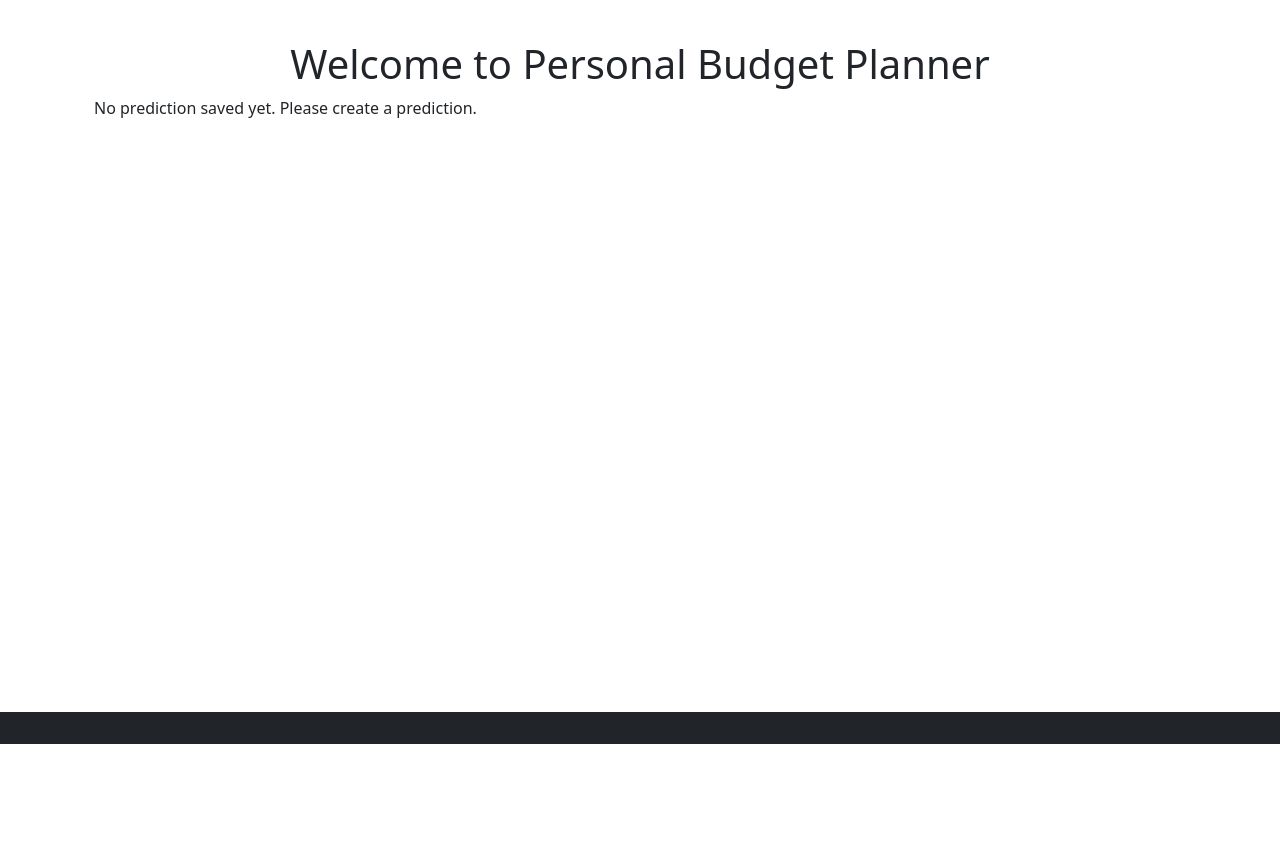
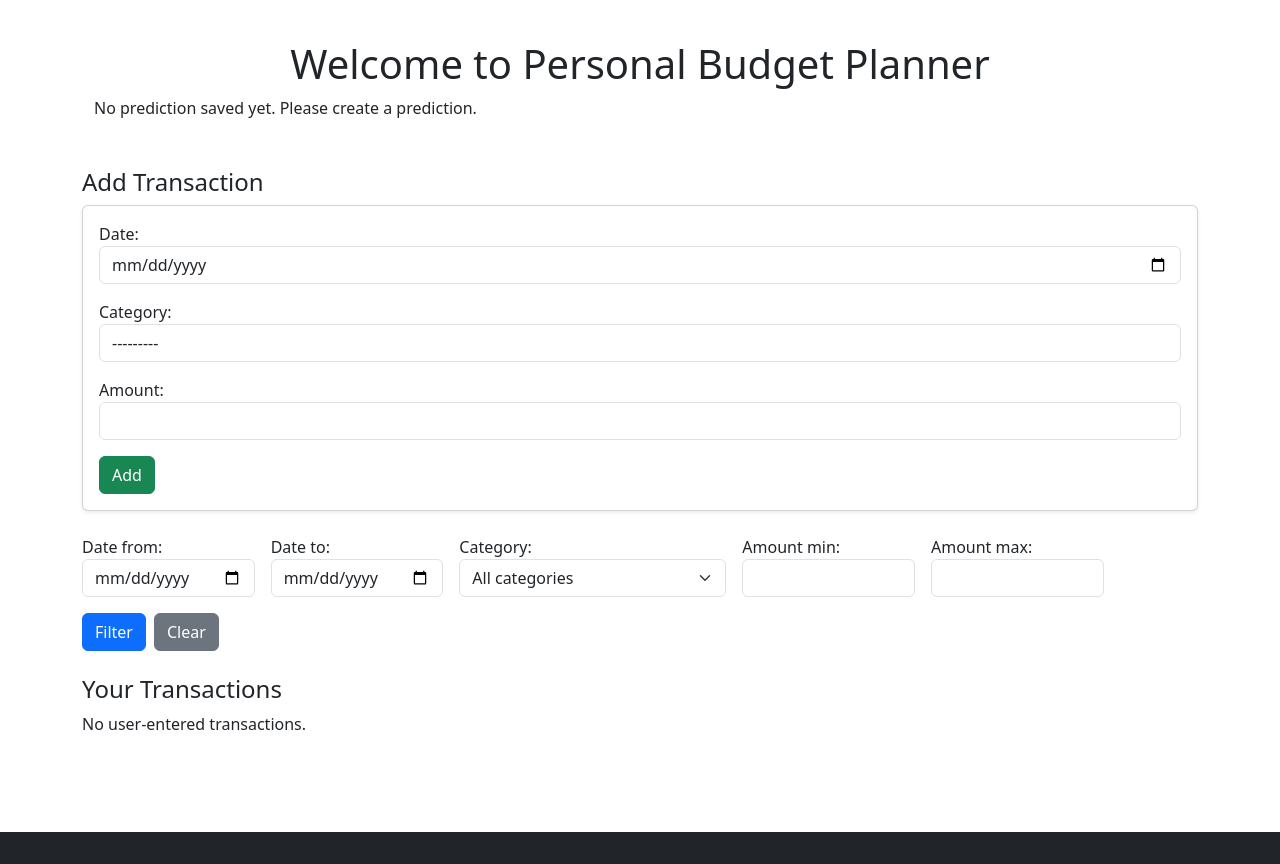
Before and after one commit to Reboot9/personal-budget-planner, a Django app: page / in a window 1280 px wide. Shown: the part 56-920 px from the top of the page. Before the commit the page ends 800 px from the top, so only its background shows below. Run offline with Django 5.2, Linux system fonts and the light colour scheme; the visitor is signed in with stand-in values (Sample User, id 1); data that the repository does not hold is empty; parts of the project's set-up code (start-up, migrations or seed data) failed here and were passed over.

Commit message:
i guess final one

```diff
--- a/predictions/forms.py
+++ b/predictions/forms.py
@@ -1,5 +1,5 @@
 from django import forms
-from .models import UserFileUpload, TransactionCategory
+from .models import UserFileUpload, TransactionCategory, Transaction
 
 
 class UserFileUploadForm(forms.ModelForm):
@@ -25,3 +25,32 @@ class PredictionForm(forms.Form):
         super().__init__(*args, **kwargs)
         if not self.data.get('category'):
             self.fields['category'].initial = [category.id for category in TransactionCategory.objects.all()]
+
+
+class TransactionForm(forms.ModelForm):
+    class Meta:
+        model = Transaction
+        fields = ['date', 'category', 'amount']
+        widgets = {
+            'date': forms.DateInput(attrs={'type': 'date'}),
+        }
+
+    def __init__(self, *args, **kwargs):
+        super().__init__(*args, **kwargs)
+        for field in self.fields.values():
+            field.required = True
+        self.initial['data_source'] = 2
+
+    def save(self, commit=True):
+        instance = super().save(commit=False)
+        instance.data_source = 2
+        if commit:
+            instance.save()
+        return instance
+
+class TransactionFilterForm(forms.Form):
+    date_from = forms.DateField(required=False, widget=forms.DateInput(attrs={'type': 'date'}))
+    date_to = forms.DateField(required=False, widget=forms.DateInput(attrs={'type': 'date'}))
+    category = forms.ModelChoiceField(queryset=TransactionCategory.objects.all(), required=False, empty_label="All categories")
+    amount_min = forms.DecimalField(required=False, decimal_places=2, max_digits=10)
+    amount_max = forms.DecimalField(required=False, decimal_places=2, max_digits=10)
--- a/predictions/models.py
+++ b/predictions/models.py
@@ -25,6 +25,7 @@ class Transaction(models.Model):
     amount = models.DecimalField(max_digits=10, decimal_places=2)
     created_at = models.DateTimeField(auto_now_add=True)
     updated_at = models.DateTimeField(auto_now=True)
+    data_source = models.IntegerField(default=1)
 
     def __str__(self):
         return f"{self.date} - {self.category.name if self.category else 'No Category'} - {self.amount}"
--- a/predictions/urls.py
+++ b/predictions/urls.py
@@ -12,4 +12,7 @@ urlpatterns = [
     path('save_prediction/', views.SavePredictionView.as_view(), name='save_prediction'),
     path('delete/<int:pk>/', views.DeletePredictionView.as_view(), name='delete_prediction'),
 
+    path('transactions/add/', views.TransactionCreateView.as_view(), name='transaction_add'),
+    path('transactions/delete/<int:pk>/', views.TransactionDeleteView.as_view(), name='transaction_delete'),
+
 ]
--- a/predictions/views.py
+++ b/predictions/views.py
@@ -5,14 +5,14 @@ import pandas as pd
 from django.contrib.auth.mixins import LoginRequiredMixin
 from django.contrib.sites import requests
 from django.core.exceptions import ValidationError, PermissionDenied
-from django.http import JsonResponse, HttpResponseRedirect, HttpResponseBadRequest
+from django.http import JsonResponse, HttpResponseRedirect, HttpResponseBadRequest, HttpResponseForbidden
 from django.shortcuts import render, redirect, get_object_or_404
 from django.urls import reverse_lazy, reverse
 from django.views import View
-from django.views.generic import FormView, ListView, DeleteView
+from django.views.generic import FormView, ListView, DeleteView, UpdateView, CreateView
 from django.views.generic import TemplateView
 
-from .forms import UserFileUploadForm, PredictionForm
+from .forms import UserFileUploadForm, PredictionForm, TransactionForm, TransactionFilterForm
 from .models import UserFileUpload, TransactionCategory, Transaction, UserPrediction, PredictionDay, PredictionCategory, PredictionAlgorithm
 from .services.budget_prediction import BudgetPredictionModel
 from predictions.tasks import train_and_predict_task
@@ -29,24 +29,25 @@ def prediction_task_status(request, task_id):
             {key: (value if value is not None else 0) for key, value in day.items()}
             for day in prediction
         ]
-        cleaned_prediction = [
-            {'Taxi': 14, 'Coffee': 16.475573, 'Learning': 16.209991, 'Market': 15.977781, 'Phone': 15.803815,
-             'Restaurant': 16.35557},
-            {'Coffee': 16.475573, 'Learning': 24, 'Market': 15.977781, 'Phone': 15.803815},
-            {'Coffee': 16.475573, 'Learning': 20, 'Phone': 15.803815, 'Restaurant': 16.35557, 'Taxi': 16.80649},
-            {'Coffee': 16.475573, 'Learning': 16.209991, 'Market': 15.977781, 'Phone': 15.803815,
-             'Restaurant': 16.35557, 'Taxi': 16.80649},
-            {'Taxi': 15.2, 'Coffee': 14.32022, 'Learning': 18.5, 'Market': 17.2, 'Phone': 15.6, 'Restaurant': 17.9,
-             'Sport': 12.3},
-            {'Taxi': 13.8, 'Coffee': 15.5, 'Learning': 17.0, 'Market': 16.8, 'Phone': 16.2, 'Restaurant': 14.5,
-             'Sport': 14.0},
-            {'Taxi': 16.0, 'Coffee': 15.2, 'Learning': 19.0, 'Market': 17.5, 'Phone': 16.8, 'Restaurant': 18.0,
-             'Sport': 13.5, 'Travel': 11.0}
-        ]
+        # cleaned_prediction = [
+        #     {'Taxi': 14, 'Coffee': 16.475573, 'Learning': 16.209991, 'Market': 15.977781, 'Phone': 15.803815,
+        #      'Restaurant': 16.35557},
+        #     {'Coffee': 16.475573, 'Learning': 24, 'Market': 15.977781, 'Phone': 15.803815},
+        #     {'Coffee': 16.475573, 'Learning': 20, 'Phone': 15.803815, 'Restaurant': 16.35557, 'Taxi': 16.80649},
+        #     {'Coffee': 16.475573, 'Learning': 16.209991, 'Market': 15.977781, 'Phone': 15.803815,
+        #      'Restaurant': 16.35557, 'Taxi': 16.80649},
+        #     {'Taxi': 15.2, 'Coffee': 14.32022, 'Learning': 18.5, 'Market': 17.2, 'Phone': 15.6, 'Restaurant': 17.9,
+        #      'Sport': 12.3},
+        #     {'Taxi': 13.8, 'Coffee': 15.5, 'Learning': 17.0, 'Market': 16.8, 'Phone': 16.2, 'Restaurant': 14.5,
+        #      'Sport': 14.0},
+        #     {'Taxi': 16.0, 'Coffee': 15.2, 'Learning': 19.0, 'Market': 17.5, 'Phone': 16.8, 'Restaurant': 18.0,
+        #      'Sport': 13.5, 'Travel': 11.0}
+        # ]
 
         request.session['prediction_data'] = cleaned_prediction
         return JsonResponse({'status': 'done', 'result': cleaned_prediction})
     return JsonResponse({'status': 'pending'})
+
 
 
 class HomeView(LoginRequiredMixin, TemplateView):
@@ -56,6 +57,8 @@ class HomeView(LoginRequiredMixin, TemplateView):
 
     def get_context_data(self, **kwargs):
         context = super().get_context_data(**kwargs)
+
+        # your existing prediction code
         latest_prediction = UserPrediction.objects.filter(user=self.request.user).order_by('-created_at').first()
         context['readonly'] = True
         if latest_prediction:
@@ -69,6 +72,27 @@ class HomeView(LoginRequiredMixin, TemplateView):
         else:
             context['prediction'] = None
             context['prediction_length'] = 0
+
+        # transaction form for adding new
+        context['form'] = TransactionForm()
+
+        # filter form
+        filter_form = TransactionFilterForm(self.request.GET)
+        qs = Transaction.objects.filter(user=self.request.user, data_source=2).order_by('-date')
+        if filter_form.is_valid():
+            if filter_form.cleaned_data['date_from']:
+                qs = qs.filter(date__gte=filter_form.cleaned_data['date_from'])
+            if filter_form.cleaned_data['date_to']:
+                qs = qs.filter(date__lte=filter_form.cleaned_data['date_to'])
+            if filter_form.cleaned_data['category']:
+                qs = qs.filter(category=filter_form.cleaned_data['category'])
+            if filter_form.cleaned_data['amount_min'] is not None:
+                qs = qs.filter(amount__gte=filter_form.cleaned_data['amount_min'])
+            if filter_form.cleaned_data['amount_max'] is not None:
+                qs = qs.filter(amount__lte=filter_form.cleaned_data['amount_max'])
+        context['filter_form'] = filter_form
+        context['transactions'] = qs
+
         return context
 
 
@@ -178,8 +202,11 @@ class PredictionFormView(LoginRequiredMixin, FormView):
         categories = form.cleaned_data['category']
         date_from = form.cleaned_data.get('date_from')
         date_to = form.cleaned_data.get('date_to')
+        include_user_data = form.cleaned_data.get('include_user_data', False)
 
         transactions = Transaction.objects.filter(category__in=categories, user=self.request.user)
+        if not include_user_data:
+            transactions = transactions.exclude(data_source=2)
 
         if date_from:
             transactions = transactions.filter(date__gte=date_from)
@@ -269,3 +296,23 @@ class DeletePredictionView(LoginRequiredMixin, View):
 
         prediction.delete()
         return redirect('prediction_form')
+
+
+class TransactionCreateView(LoginRequiredMixin, CreateView):
+    model = Transaction
+    form_class = TransactionForm
+    success_url = reverse_lazy('home')
+
+    def form_valid(self, form):
+        form.instance.user = self.request.user
+        form.instance.data_source = 2
+        return super().form_valid(form)
+
+
+class TransactionDeleteView(LoginRequiredMixin, View):
+    def post(self, request, *args, **kwargs):
+        pk = kwargs.get('pk')
+        transaction = Transaction.objects.filter(user=request.user, data_source=2, pk=pk).first()
+        if transaction:
+            transaction.delete()
+        return HttpResponseRedirect(reverse_lazy('home'))
--- a/templates/home.html
+++ b/templates/home.html
@@ -1,4 +1,5 @@
 {% extends "base.html" %}
+{% load form_tags %}
 
 {% block title %}Home - Budget Planner{% endblock %}
 
@@ -17,4 +18,88 @@
             <p>No prediction saved yet. Please create a prediction.</p>
         {% endif %}
     </div>
+
+    <!-- Transaction Form Container -->
+    <div id="transaction-form-container" class="mt-5">
+        <h4 id="form-title">Add Transaction</h4>
+        <div class="card mb-4 shadow-sm">
+            <div class="card-body" id="form-body">
+                <form id="transaction-form" method="post" action="{% url 'transaction_add' %}">
+                  {% csrf_token %}
+                  {% for field in form %}
+                    <div class="mb-3">
+                      {{ field.label_tag }}
+                      {{ field|add_class:"form-control" }}
+                      {% if field.errors %}
+                        <div class="text-danger small">{{ field.errors }}</div>
+                      {% endif %}
+                    </div>
+                  {% endfor %}
+                  <button type="submit" class="btn btn-success">Add</button>
+                  <button type="button" id="cancel-edit" class="btn btn-secondary" style="display:none;">Cancel</button>
+                </form>
+            </div>
+        </div>
+    </div>
+
+
+    <!-- Transactions Table -->
+    <form method="get" class="mb-4">
+      <div class="row g-3">
+        <div class="col-md-2">
+          {{ filter_form.date_from.label_tag }} {{ filter_form.date_from|add_class:"form-control" }}
+        </div>
+        <div class="col-md-2">
+          {{ filter_form.date_to.label_tag }} {{ filter_form.date_to|add_class:"form-control" }}
+        </div>
+        <div class="col-md-3">
+          {{ filter_form.category.label_tag }} {{ filter_form.category|add_class:"form-select" }}
+        </div>
+        <div class="col-md-2">
+          {{ filter_form.amount_min.label_tag }} {{ filter_form.amount_min|add_class:"form-control" }}
+        </div>
+        <div class="col-md-2">
+          {{ filter_form.amount_max.label_tag }} {{ filter_form.amount_max|add_class:"form-control" }}
+        </div>
+        <div class="col-md-2 d-flex align-items-end gap-2">
+          <button type="submit" class="btn btn-primary">Filter</button>
+          <a href="{% url 'home' %}" class="btn btn-secondary">Clear</a>
+        </div>
+      </div>
+    </form>
+
+    <div class="mb-5">
+        <h4>Your Transactions</h4>
+        {% if transactions %}
+            <table class="table table-bordered">
+                <thead>
+                    <tr>
+                        <th>Date</th>
+                        <th>Category</th>
+                        <th>Amount</th>
+                        <th>Actions</th>
+                    </tr>
+                </thead>
+                <tbody>
+                    {% for tx in transactions %}
+                        <tr>
+                            <td>{{ tx.date }}</td>
+                            <td>{{ tx.category }}</td>
+                            <td>{{ tx.amount }}</td>
+                            <td>
+                                {% if tx.data_source == 2 %}
+                                    <form method="post" action="{% url 'transaction_delete' tx.id %}" style="display:inline;">
+                                      {% csrf_token %}
+                                      <button type="submit" class="btn btn-sm btn-danger">Delete</button>
+                                    </form>
+                                {% endif %}
+                            </td>
+                        </tr>
+                    {% endfor %}
+                </tbody>
+            </table>
+        {% else %}
+            <p>No user-entered transactions.</p>
+        {% endif %}
+    </div>
 {% endblock %}
```
Also changed, not shown: templates/prediction_form.html (+7 -0 lines), predictions/migrations/0003_transaction_data_source.py (added).
